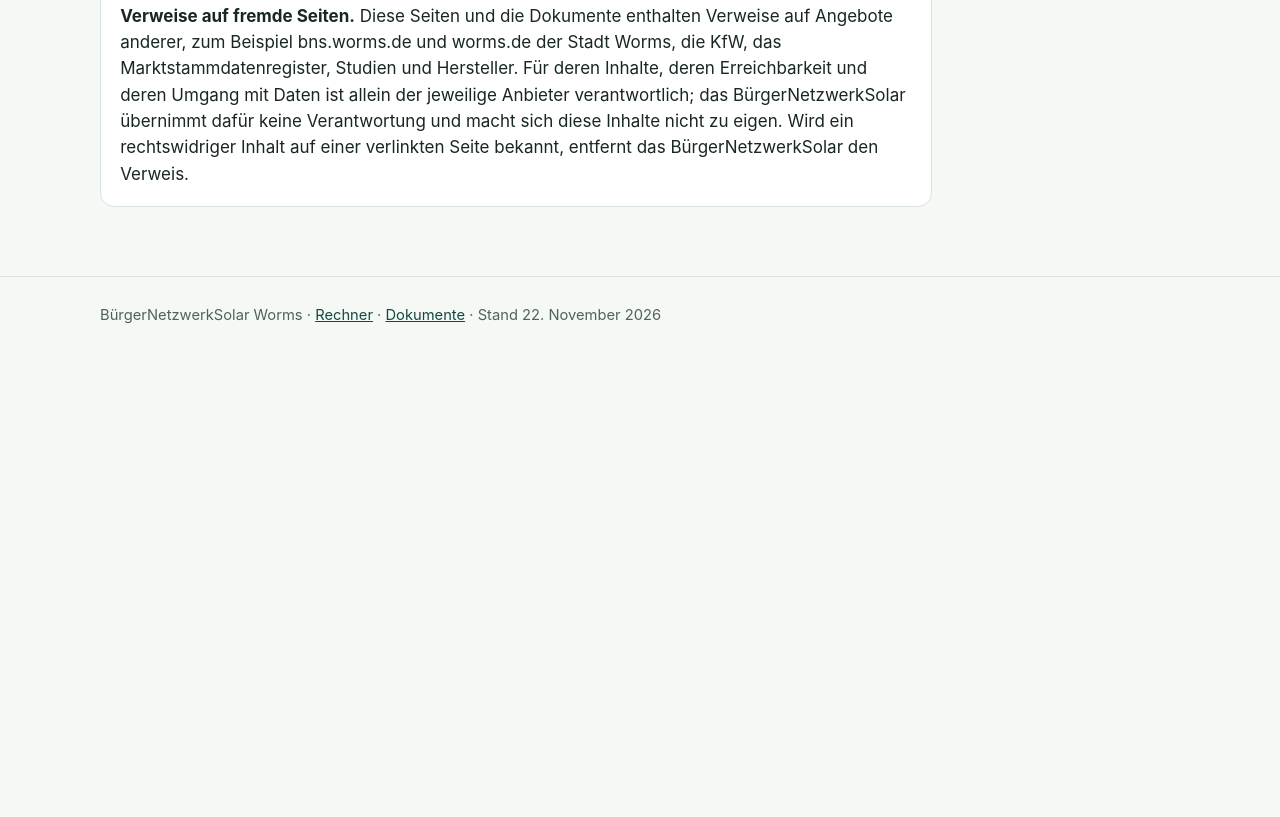
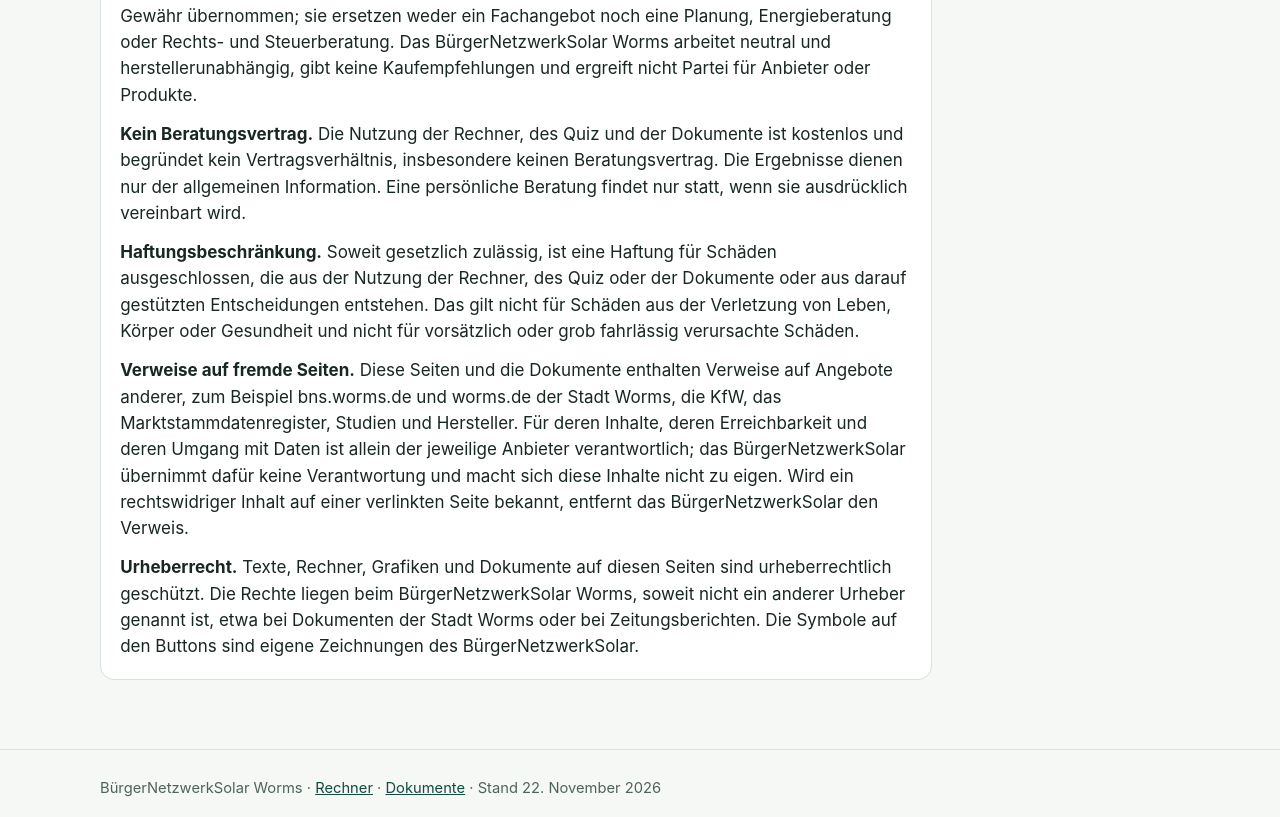
Before and after one commit to bns-worms/rechner, a plain HTML site: page impressum.html in a window 1280 px wide. Shown: the part 1980-2797 px from the top of the page. Before the commit the page ends 2344 px from the top, so only its background shows below. Drawn offline with Linux system fonts and the light colour scheme.

Commit message:
Add files via upload

```diff
--- a/impressum.html
+++ b/impressum.html
@@ -101,6 +101,7 @@
       <p><span class="anschrift">BürgerNetzwerkSolar Worms<br>Ralf Jacoby<br>Seekatzstraße 51<br>67549 Worms</span></p>
       <p>Verantwortlich für den Inhalt: Ralf Jacoby, Anschrift wie oben.</p>
       <p>Das BürgerNetzwerkSolar Worms ist eine ehrenamtliche Gruppe ohne Gewinnabsicht. Diese Angaben gelten für die Rechnerseite <a href="https://bns-worms.github.io/rechner/">bns-worms.github.io/rechner</a> und die Dokumentenseite <a href="https://bns-worms.github.io/dokumente/">bns-worms.github.io/dokumente</a> mit allen Rechnern, dem Quiz und allen Dokumenten.</p>
+      <p><b>Streitbeilegung.</b> Das BürgerNetzwerkSolar ist kein Unternehmen und schließt über diese Seiten keine Verträge. Es ist weder bereit noch verpflichtet, an Streitbeilegungsverfahren vor einer Verbraucherschlichtungsstelle teilzunehmen. Die frühere Plattform der EU zur Online-Streitbeilegung ist seit dem 20. Juli 2025 eingestellt.</p>
     </section>
     <section id="datenschutz">
       <h2>Datenschutz</h2>
@@ -115,7 +116,10 @@
     <section id="haftungsausschluss">
       <h2>Haftungsausschluss</h2>
       <p><b>Inhalte.</b> Rechner, Quiz und Dokumente wurden ehrenamtlich und nach bestem Wissen erstellt. Sie sind unverbindliche Orientierungshilfen. Für Richtigkeit, Vollständigkeit und Aktualität wird keine Gewähr übernommen; sie ersetzen weder ein Fachangebot noch eine Planung, Energieberatung oder Rechts- und Steuerberatung. Das BürgerNetzwerkSolar Worms arbeitet neutral und herstellerunabhängig, gibt keine Kaufempfehlungen und ergreift nicht Partei für Anbieter oder Produkte.</p>
+      <p><b>Kein Beratungsvertrag.</b> Die Nutzung der Rechner, des Quiz und der Dokumente ist kostenlos und begründet kein Vertragsverhältnis, insbesondere keinen Beratungsvertrag. Die Ergebnisse dienen nur der allgemeinen Information. Eine persönliche Beratung findet nur statt, wenn sie ausdrücklich vereinbart wird.</p>
+      <p><b>Haftungsbeschränkung.</b> Soweit gesetzlich zulässig, ist eine Haftung für Schäden ausgeschlossen, die aus der Nutzung der Rechner, des Quiz oder der Dokumente oder aus darauf gestützten Entscheidungen entstehen. Das gilt nicht für Schäden aus der Verletzung von Leben, Körper oder Gesundheit und nicht für vorsätzlich oder grob fahrlässig verursachte Schäden.</p>
       <p><b>Verweise auf fremde Seiten.</b> Diese Seiten und die Dokumente enthalten Verweise auf Angebote anderer, zum Beispiel bns.worms.de und worms.de der Stadt Worms, die KfW, das Marktstammdatenregister, Studien und Hersteller. Für deren Inhalte, deren Erreichbarkeit und deren Umgang mit Daten ist allein der jeweilige Anbieter verantwortlich; das BürgerNetzwerkSolar übernimmt dafür keine Verantwortung und macht sich diese Inhalte nicht zu eigen. Wird ein rechtswidriger Inhalt auf einer verlinkten Seite bekannt, entfernt das BürgerNetzwerkSolar den Verweis.</p>
+      <p><b>Urheberrecht.</b> Texte, Rechner, Grafiken und Dokumente auf diesen Seiten sind urheberrechtlich geschützt. Die Rechte liegen beim BürgerNetzwerkSolar Worms, soweit nicht ein anderer Urheber genannt ist, etwa bei Dokumenten der Stadt Worms oder bei Zeitungsberichten. Die Symbole auf den Buttons sind eigene Zeichnungen des BürgerNetzwerkSolar.</p>
     </section>
   </div>
 </main>
```
